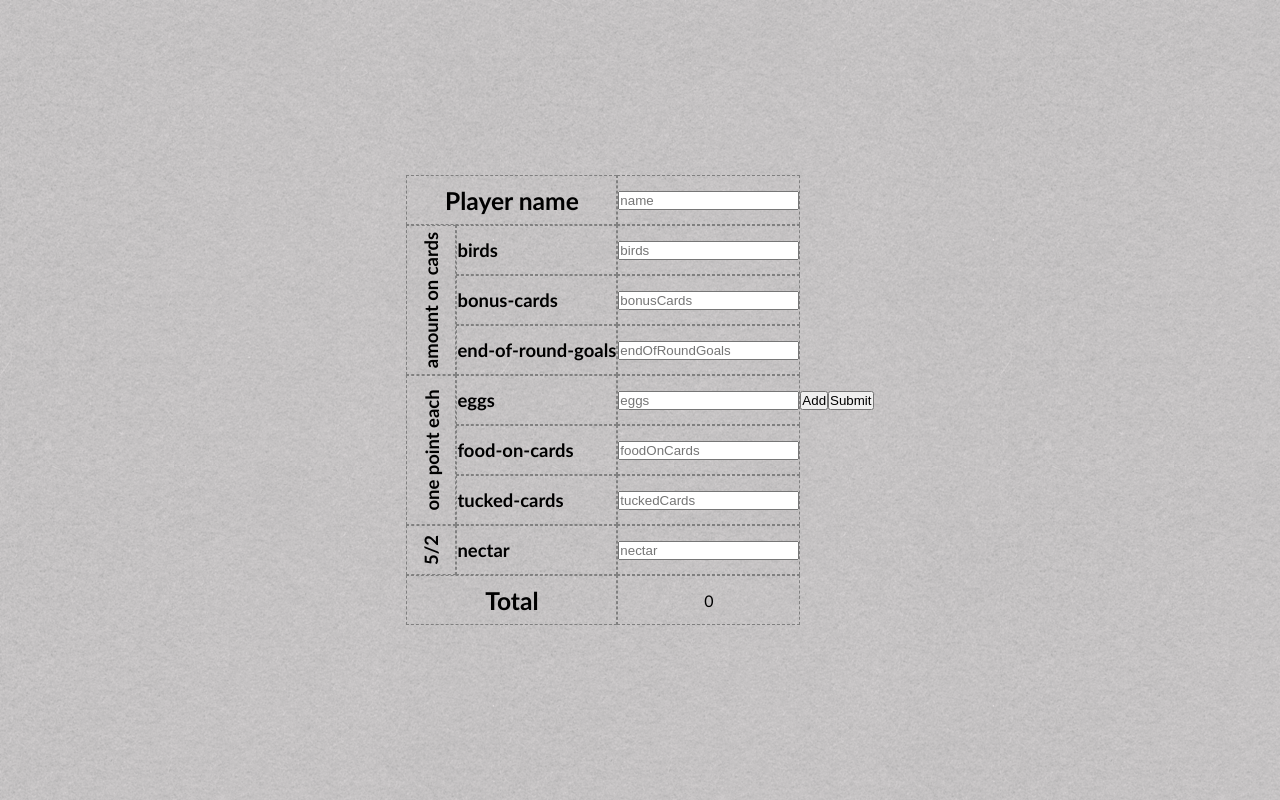
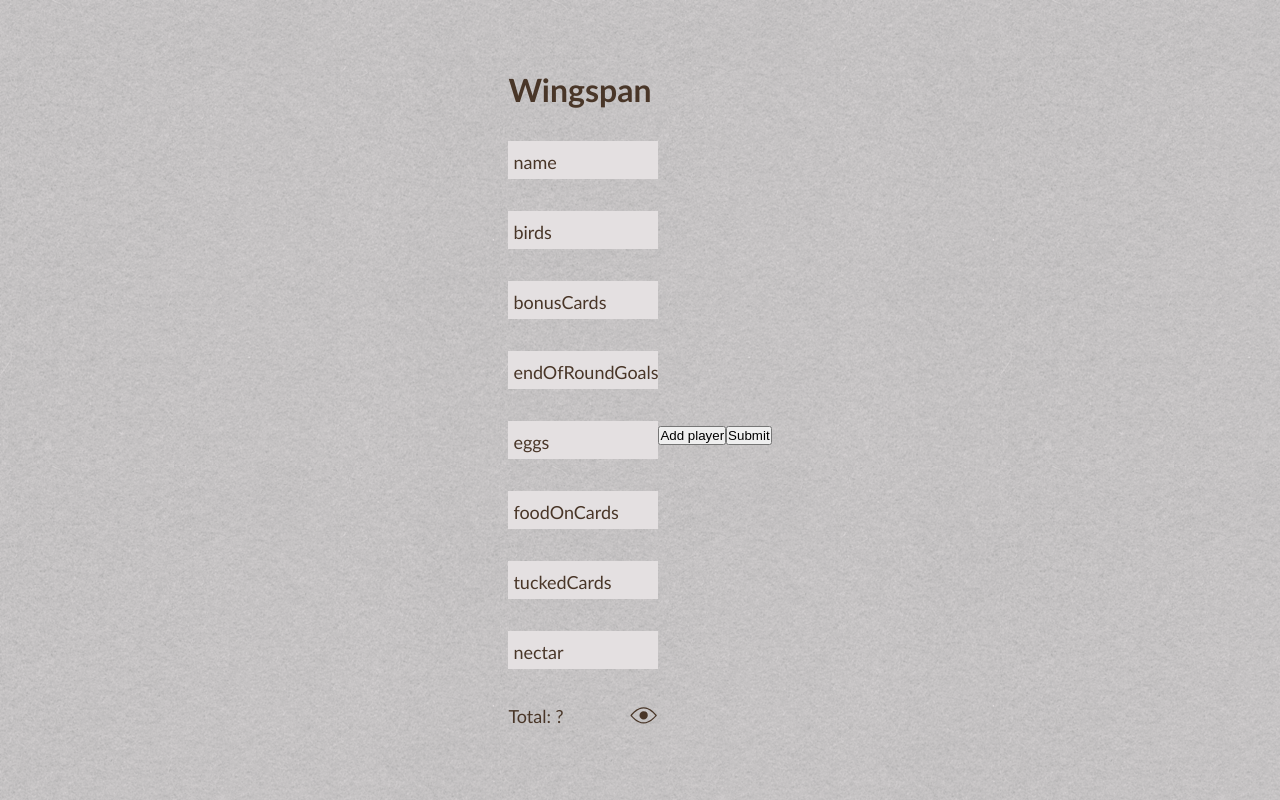
Before and after one commit to Tolsi111/wingspan-scoring-app, an Angular app: page /calculator in a window 1280 px wide. Built offline with nearby package versions, Linux system fonts and the light colour scheme.

Commit message:
Styled input fields

```diff
--- a/src/app/pages/calculator/calculator.component.html
+++ b/src/app/pages/calculator/calculator.component.html
@@ -1,34 +1,8 @@
+<h1>Wingspan</h1>
 <main class="wrapper">
-  <!-- TODO: build a page for this component. This calculator.component should be used on that page -->
-  <div class="container">
-    <!-- Header -->
-    <div class="header">
-      <h1>Player name</h1>
-    </div>
-    <!-- Info column -->
-    <div class="amount-on-cards">
-      <h3 class="info-label">amount on cards</h3>
-    </div>
-    <div class="one-point-each">
-      <h3 class="info-label">one point each</h3>
-    </div>
-    <div class="nectar-points"><h3 class="info-label">5/2</h3></div>
-    <!-- Label column -->
-    <div class="birds"><h4>birds</h4></div>
-    <div class="bonus-cards"><h4>bonus-cards</h4></div>
-    <div class="end-of-round-goals"><h4>end-of-round-goals</h4></div>
-    <div class="eggs"><h4>eggs</h4></div>
-    <div class="food-on-cards"><h4>food-on-cards</h4></div>
-    <div class="tucked-cards"><h4>tucked-cards</h4></div>
-    <div class="nectar"><h4>nectar</h4></div>
-    <!-- Total -->
-    <div class="total">
-      <h2>Total</h2>
-    </div>
-  </div>
   @for (player of players(); track $index) {
   <app-player-column [player]="player" />
   }
-  <button (click)="addPlayer()">Add</button>
+  <button (click)="addPlayer()">Add player</button>
   <button (click)="submitScore()">Submit</button>
 </main>
--- a/src/app/pages/calculator/calculator.component.scss
+++ b/src/app/pages/calculator/calculator.component.scss
@@ -7,64 +7,6 @@
   align-items: center;
 }
 
-.container {
-  display: grid;
-  grid-template-rows: $grid-rows-setup;
-  grid-template-columns: 50px 1fr;
-
-  > div {
-    //TODO: this is for debugging purposes only
-    border: 1px dashed gray;
-    display: flex;
-    align-items: center;
-  }
+h1 {
+  margin-bottom: $gap-large;
 }
-
-h1,
-h2 {
-  font-size: $font-size-xbig;
-}
-
-h3 {
-  white-space: nowrap;
-}
-
-h3,
-h4 {
-  font-size: $font-size-big;
-}
-
-// Grid areas
-.header {
-  grid-column: 1/3;
-  justify-content: center;
-}
-
-.amount-on-cards {
-  grid-row: 2/5;
-}
-
-.one-point-each {
-  grid-row: 5/8;
-}
-
-.nectar-points {
-  grid-row: 8/9;
-}
-
-.total {
-  grid-row: 9/10;
-  grid-column: 1/3;
-  justify-content: center;
-}
-// End of grid areas
-
-.amount-on-cards,
-.one-point-each,
-.nectar-points {
-  justify-content: center;
-}
-
-.info-label {
-  transform: rotate(-90deg);
-}
--- a/src/app/pages/calculator/calculator.component.ts
+++ b/src/app/pages/calculator/calculator.component.ts
@@ -29,7 +29,7 @@
           '',
           key === 'name'
             ? Validators.required
-            : [Validators.required, Validators.pattern(/^[1-9][0-9]*$/)]
+            : [Validators.required, Validators.pattern(/^(0|[1-9][0-9]*)$/)]
         )
       );
     });
--- a/src/app/pages/calculator/player-column/player-column.component.html
+++ b/src/app/pages/calculator/player-column/player-column.component.html
@@ -1,17 +1,27 @@
 <form [formGroup]="player()" class="col-wrapper">
   @for (control of controlNames; track $index) {
-  <div>
+  <div class="input-group">
     <input
       [type]="control === 'name' ? 'text' : 'number'"
-      [attr.min]="control === 'name' ? null : 0"
-      [attr.step]="control === 'name' ? null : 1"
       [formControlName]="control"
-      [placeholder]="control"
       [attr.aria-label]="control"
+      [class.has-value]="player().get(control)?.value"
     />
+    <span class="bar"></span>
+    <label [htmlFor]="control">{{ control }}</label>
   </div>
   }
   <div class="total">
-    <p>{{ total() }}</p>
+    <span>Total: {{ showTotal() ? total() : "?" }}</span>
+    @if (showTotal()) {
+    <img
+      (click)="toggleViewTotal()"
+      src="view-hide.svg"
+      width="30"
+      height="30"
+    />
+    } @else {
+    <img (click)="toggleViewTotal()" src="view.svg" width="30" height="30" />
+    }
   </div>
 </form>
--- a/src/app/pages/calculator/player-column/player-column.component.scss
+++ b/src/app/pages/calculator/player-column/player-column.component.scss
@@ -1,16 +1,97 @@
 @use "../../../styles/base.scss" as *;
 
 .col-wrapper {
-  display: grid;
-  grid-template-rows: $grid-rows-setup;
-  grid-template-columns: 1fr;
+  display: flex;
+  flex-direction: column;
+  gap: $gap-large;
+}
 
-  > div {
-    //TODO: this is for debugging purposes only
-    border: 1px dashed gray;
-    min-width: 50px;
-    display: flex;
-    align-items: center;
-    justify-content: center;
-  }
+.total {
+  display: flex;
+  font-size: 18px;
+  width: 100%;
+  justify-content: space-between;
+  align-items: center;
 }
+
+.total img {
+  cursor: pointer;
+}
+
+.input-group {
+  position: relative;
+}
+
+input {
+  font-size: 16px;
+  padding: 10px 10px 10px 5px;
+  display: block;
+  width: 150px;
+  border: none;
+  text-align: center;
+  background: $color-background;
+}
+
+input:focus {
+  outline: none;
+}
+
+label {
+  font-size: 18px;
+  font-weight: normal;
+  position: absolute;
+  pointer-events: none;
+  left: 5px;
+  top: 10px;
+  transition: 0.2s ease all;
+  -moz-transition: 0.2s ease all;
+  -webkit-transition: 0.2s ease all;
+}
+
+/* underline */
+.bar {
+  position: relative;
+  display: block;
+  width: 150px;
+}
+.bar:before,
+.bar:after {
+  content: "";
+  height: 2px;
+  width: 0;
+  bottom: 1px;
+  position: absolute;
+  background: $color-brown-dark;
+  transition: 0.2s ease all;
+  -moz-transition: 0.2s ease all;
+  -webkit-transition: 0.2s ease all;
+}
+.bar:before {
+  left: 50%;
+}
+.bar:after {
+  right: 50%;
+}
+
+/* input active state */
+input.has-value ~ label,
+input:focus ~ label {
+  top: -20px;
+  font-size: 14px;
+}
+
+input:focus ~ .bar:before,
+input:focus ~ .bar:after {
+  width: 50%;
+}
+
+// Safari, Chrome, Edge, Opera
+input[type="number"]::-webkit-outer-spin-button,
+input[type="number"]::-webkit-inner-spin-button {
+  -webkit-appearance: none;
+  margin: 0;
+}
+// Firefox
+input[type="number"] {
+  -moz-appearance: textfield;
+}
--- a/src/app/pages/calculator/player-column/player-column.component.ts
+++ b/src/app/pages/calculator/player-column/player-column.component.ts
@@ -19,6 +19,7 @@
   player = input.required<FormGroup>();
   controlNames: string[] = [];
   total = signal<number>(0);
+  showTotal = signal<boolean>(false);
 
   private destroyRef = inject(DestroyRef);
   private calculatorService = inject(CalculatorService);
@@ -41,4 +42,8 @@
       totalScoreSub.unsubscribe();
     });
   }
+
+  toggleViewTotal() {
+    this.showTotal.set(!this.showTotal());
+  }
 }
--- a/src/app/styles/base.scss
+++ b/src/app/styles/base.scss
@@ -9,6 +9,7 @@
 $font-size-xbig: 1.538rem;
 $font-size-big: 1.153rem;
 
-// Calculator grid setup
-$grid-row-height: 50px;
-$grid-rows-setup: repeat(9, $grid-row-height);
+// Spacing
+$gap-small: 0.5rem;
+$gap-medium: 1rem;
+$gap-large: 2rem;
--- a/src/styles.scss
+++ b/src/styles.scss
@@ -15,6 +15,7 @@
   overscroll-behavior: none;
   line-height: normal;
   background-image: url("assets/images/felt.png");
+  color: $color-brown-dark;
 }
 
 body {
```
Also changed, not shown: public/view-hide.svg (added), public/view.svg (added).
